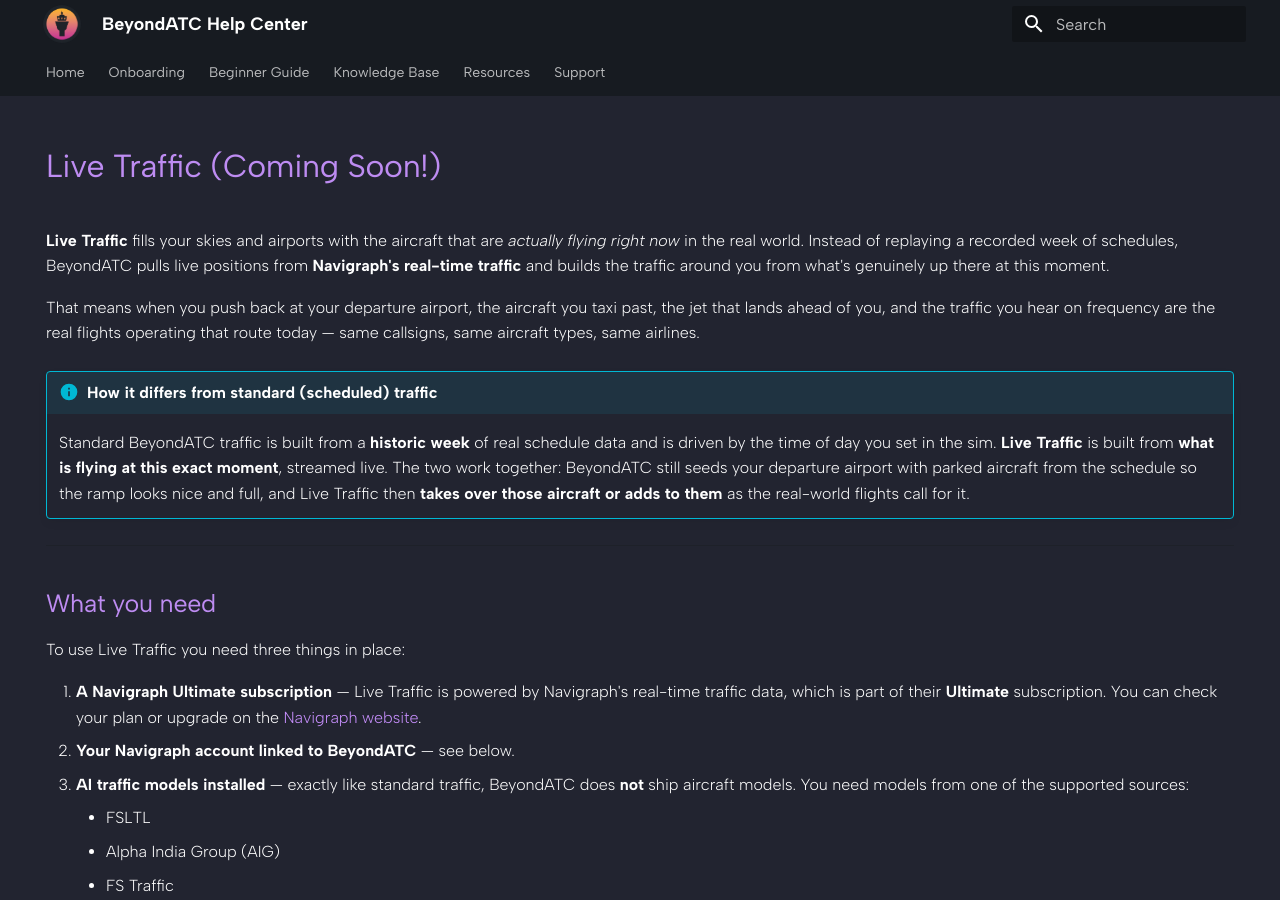
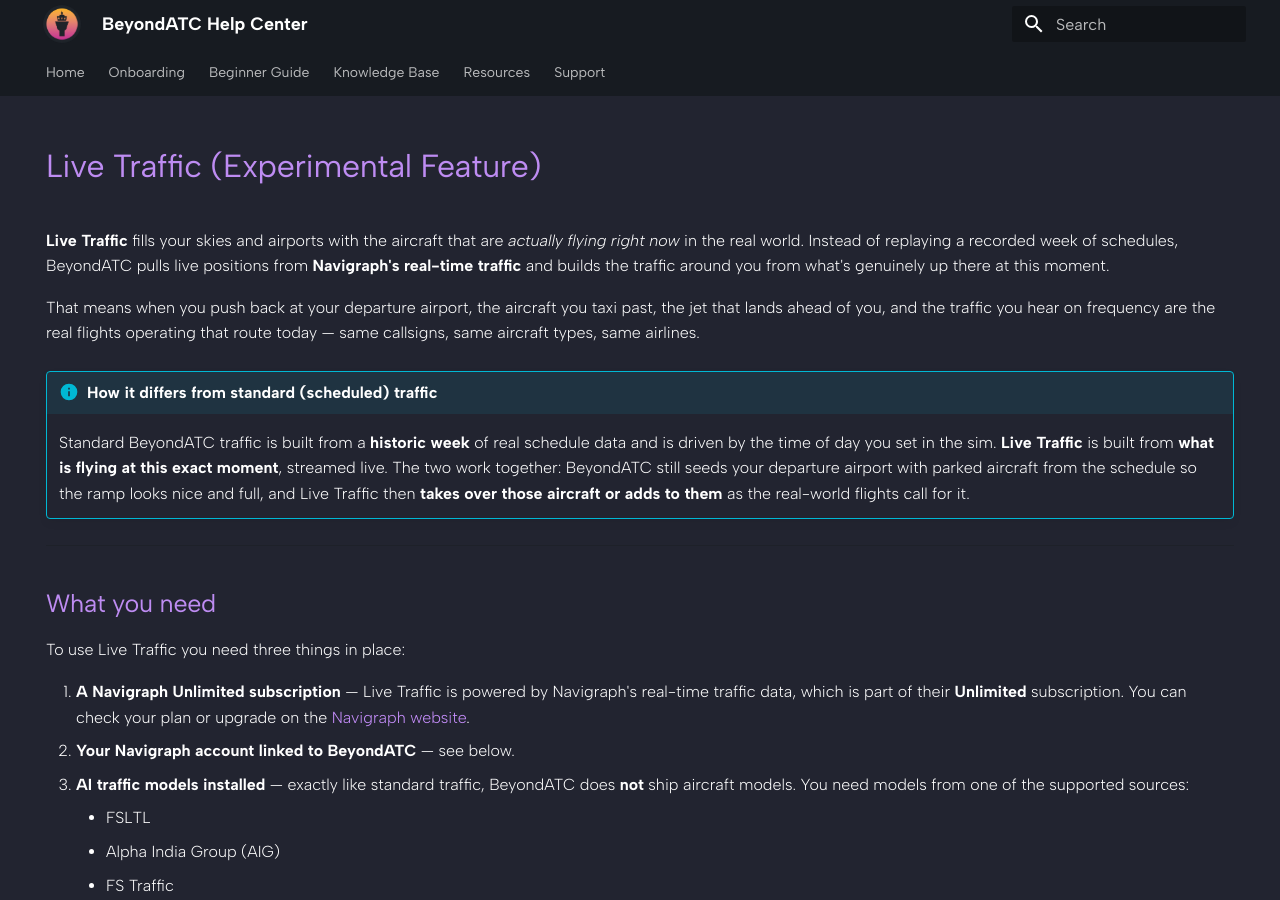
Before and after one commit to BeyondATC/BeyondATC_Wiki, an MkDocs documentation site: the page built from docs/knowledge-base/live-traffic.md, in a window 1280 px wide and 900 px high. Built offline with MkDocs 1.6.1 and Material for MkDocs 9.7.7, drawn with Linux system fonts in a browser that asks for light colours.

Commit message:
Update live traffic page

```diff
--- a/docs/knowledge-base/live-traffic.md
+++ b/docs/knowledge-base/live-traffic.md
@@ -8,7 +8,7 @@ description: Live Traffic injects real-world aircraft into your sim in their act
 
 ---
 
-# Live Traffic (Coming Soon!)
+# Live Traffic (Experimental Feature)
 
 **Live Traffic** fills your skies and airports with the aircraft that are *actually flying right now* in the real world. Instead of replaying a recorded week of schedules, BeyondATC pulls live positions from **Navigraph's real-time traffic** and builds the traffic around you from what's genuinely up there at this moment.
 
@@ -23,7 +23,7 @@ That means when you push back at your departure airport, the aircraft you taxi p
 
 To use Live Traffic you need three things in place:
 
-1. **A Navigraph Ultimate subscription** — Live Traffic is powered by Navigraph's real-time traffic data, which is part of their **Ultimate** subscription. You can check your plan or upgrade on the [Navigraph website](https://navigraph.com).
+1. **A Navigraph Unlimited subscription** — Live Traffic is powered by Navigraph's real-time traffic data, which is part of their **Unlimited** subscription. You can check your plan or upgrade on the [Navigraph website](https://navigraph.com).
 2. **Your Navigraph account linked to BeyondATC** — see below.
 3. **AI traffic models installed** — exactly like standard traffic, BeyondATC does **not** ship aircraft models. You need models from one of the supported sources:
     - FSLTL
@@ -106,7 +106,7 @@ Live Traffic is about *who* is flying and *where they are*, not a perfect recrea
 ??? question "I turned it on but I don't see any live traffic"
     Check the following:
 
-    - You're **linked** to Navigraph and have a **Navigraph Ultimate** subscription (required for real-time traffic).
+    - You're **linked** to Navigraph and have a **Navigraph Unlimited** subscription (required for real-time traffic).
     - You have **traffic models** installed (FSLTL, AIG, FS Traffic, or BravoAirspace ATG on MSFS 2024).
     - Your **sim clock is set to real-world time** — at an off time there may genuinely be little or no matching real traffic.
     - Your **density sliders** aren't all at zero.
```
